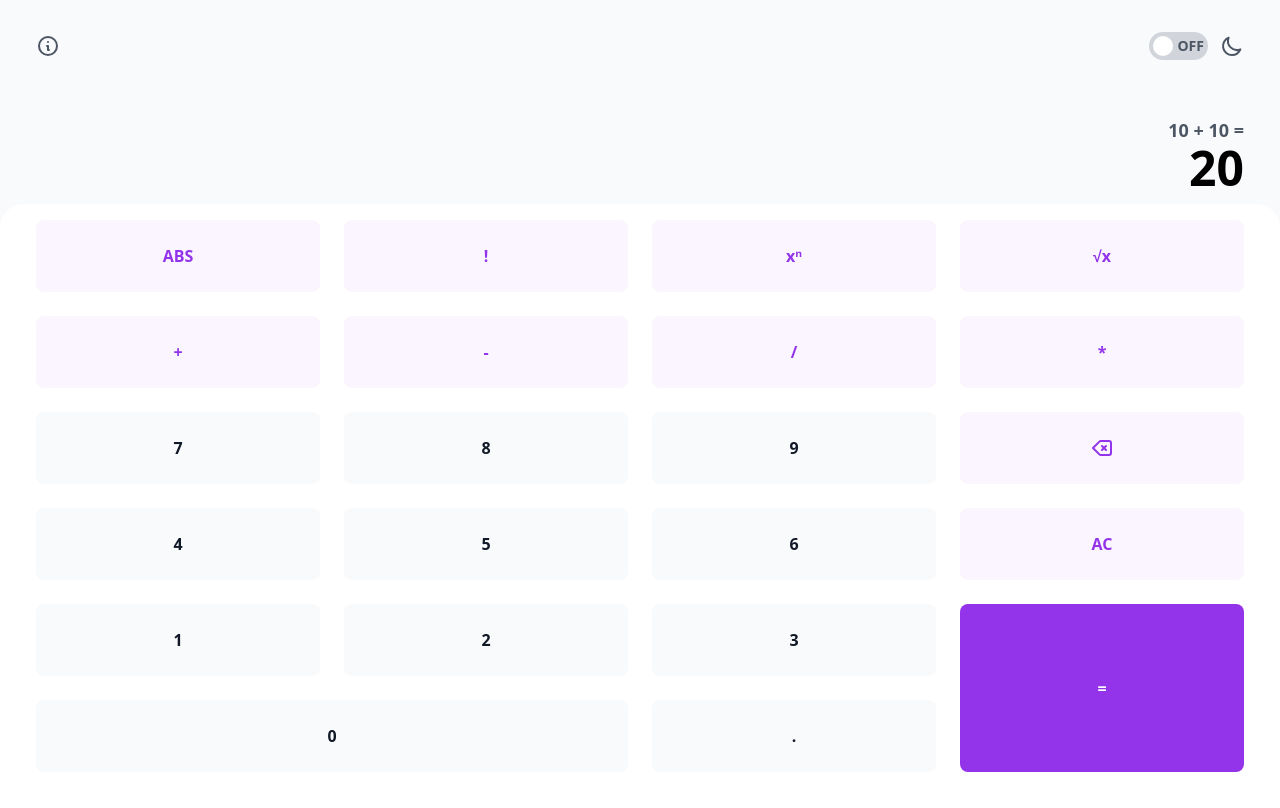
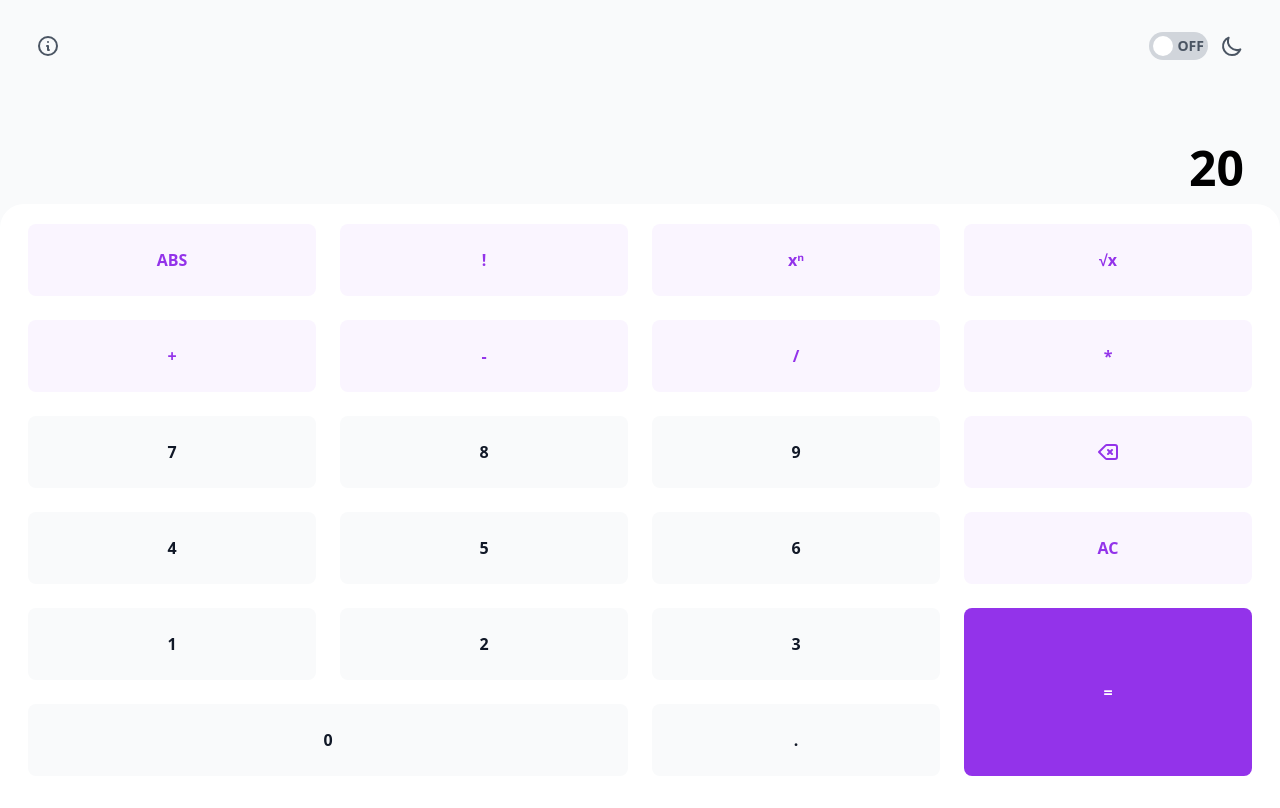
Before and after one commit to JosefKuchar/ivs-project, a Vue app in the folder src/: page / in a window 1280 px wide. Built offline with nearby package versions, Linux system fonts and the light colour scheme.

Commit message:
Added tailwindcss darkmode, autofocus on input, eslint/prettier

```diff
--- a/src/src/App.vue
+++ b/src/src/App.vue
@@ -1,66 +1,77 @@
 <template>
-  <div :class="darkMode ? 'bg-gray-900' : 'bg-gray-50'" class="transition ease-in-out min-h-screen flex flex-col">
-    <header class="flex justify-between items-center px-9 pt-8">
+  <div :class="darkMode ? 'dark' : ''" class="min-h-screen">
+    <div class="flex h-screen flex-col bg-gray-50 transition ease-in-out dark:bg-gray-900">
+      <header class="flex items-center justify-between px-9 pt-8">
         <InformationCircleIcon class="h-6 w-6 text-gray-600" />
-        <div class="space-x-3 flex items-center">
-            <LargeSwitch v-model="darkMode" @input="onDarkModeToggle"/>
-            <MoonIcon class="h-6 w-6 text-gray-600" v-if="!darkMode" />
-            <SolidMoonIcon v-else class="h-6 w-6 text-purple-600"/>
+        <div class="flex items-center space-x-3">
+          <LargeSwitch v-model="darkMode" @input="onDarkModeToggle" />
+          <MoonIcon v-if="!darkMode" class="h-6 w-6 text-gray-600" />
+          <SolidMoonIcon v-else class="h-6 w-6 text-purple-600" />
         </div>
       </header>
-    <div class="px-9 pt-14 pb-3 flex flex-col items-end">
-        <p class="text-lg font-semibold text-gray-600" :class="darkMode ? 'text-grey-300' : ''">10 + 10 =</p>
-        <h3 class="text-5xl font-bold" :class="darkMode ? 'text-white': ''">20</h3>
+      <div class="flex flex-col items-end px-9 pt-14 pb-3">
+        <input
+          ref="mathInput"
+          v-model="inputValue"
+          autofocus
+          class="w-full appearance-none bg-transparent text-right text-lg font-semibold text-gray-600 focus:text-purple-600 focus:outline-none dark:text-gray-300 dark:focus:text-purple-400"
+        />
+        <h3 class="text-5xl font-bold dark:text-white">20</h3>
       </div>
-    <div class="rounded-t-3xl px-9 py-4 space-y-6 grow transition ease-in-out" :class="darkMode ? 'bg-gray-800' : 'bg-white'">
-        <div class="grid grid-cols-4 gap-x-6">
-            <BaseButton type="function" :dark="darkMode" :key="updateKey">ABS</BaseButton>
-            <BaseButton type="function" :dark="darkMode" :key="updateKey">!</BaseButton>
-            <BaseButton type="function" :dark="darkMode" :key="updateKey">xⁿ</BaseButton>
-            <BaseButton type="function" :dark="darkMode" :key="updateKey">√x</BaseButton>
+      <div
+        class="flex h-full flex-col space-y-6 rounded-t-3xl bg-white px-7 pt-5 pb-8 transition ease-in-out dark:bg-gray-800"
+      >
+        <div class="grid grow grid-cols-4 gap-x-6">
+          <BaseButton type="function">ABS</BaseButton>
+          <BaseButton type="function">!</BaseButton>
+          <BaseButton type="function">xⁿ</BaseButton>
+          <BaseButton type="function">√x</BaseButton>
         </div>
-        <div class="grid grid-cols-4 gap-x-6">
-            <BaseButton type="function" :dark="darkMode" :key="updateKey">+</BaseButton>
-            <BaseButton type="function" :dark="darkMode" :key="updateKey">-</BaseButton>
-            <BaseButton type="function" :dark="darkMode" :key="updateKey">/</BaseButton>
-            <BaseButton type="function" :dark="darkMode" :key="updateKey">*</BaseButton>
+        <div class="grid grow grid-cols-4 gap-x-6">
+          <BaseButton type="function">+</BaseButton>
+          <BaseButton type="function">-</BaseButton>
+          <BaseButton type="function">/</BaseButton>
+          <BaseButton type="function">*</BaseButton>
         </div>
-        <div class="grid grid-cols-4 gap-x-6">
-            <BaseButton :dark="darkMode" :key="updateKey">7</BaseButton>
-            <BaseButton :dark="darkMode" :key="updateKey">8</BaseButton>
-            <BaseButton :dark="darkMode" :key="updateKey">9</BaseButton>
-            <BaseButton type="function" :dark="darkMode" :key="updateKey"><BackspaceIcon class="h-6 w-6"/></BaseButton>
+        <div class="grid grow grid-cols-4 gap-x-6">
+          <BaseButton>7</BaseButton>
+          <BaseButton>8</BaseButton>
+          <BaseButton>9</BaseButton>
+          <BaseButton type="function"><BackspaceIcon class="h-6 w-6" /></BaseButton>
         </div>
-        <div class="grid grid-cols-4 gap-x-6">
-            <BaseButton :dark="darkMode" :key="updateKey">4</BaseButton>
-            <BaseButton :dark="darkMode" :key="updateKey">5</BaseButton>
-            <BaseButton :dark="darkMode" :key="updateKey">6</BaseButton>
-            <BaseButton type="function" :dark="darkMode" :key="updateKey">AC</BaseButton>
+        <div class="grid grow grid-cols-4 gap-x-6">
+          <BaseButton>4</BaseButton>
+          <BaseButton>5</BaseButton>
+          <BaseButton>6</BaseButton>
+          <BaseButton type="function">AC</BaseButton>
         </div>
-        <div class="grid grid-cols-4 gap-x-6">
+        <div class="grid grow grid-cols-4 gap-x-6">
           <div class="col-span-2 flex flex-col gap-y-6">
-                <div class="grid grid-cols-2 gap-x-6">
-                    <BaseButton :dark="darkMode" :key="updateKey">1</BaseButton>
-                    <BaseButton :dark="darkMode" :key="updateKey">2</BaseButton>
+            <div class="grid grow grid-cols-2 gap-x-6">
+              <BaseButton>1</BaseButton>
+              <BaseButton>2</BaseButton>
             </div>
-                <BaseButton :dark="darkMode" :key="updateKey">0</BaseButton>
+            <div class="grid grow">
+              <BaseButton>0</BaseButton>
             </div>
-            <div class="flex flex-col space-y-6">
-                <BaseButton :dark="darkMode" :key="updateKey">3</BaseButton>
-                <BaseButton :dark="darkMode" :key="updateKey">.</BaseButton>
+          </div>
+          <div class="flex grow flex-col space-y-6">
+            <BaseButton>3</BaseButton>
+            <BaseButton>.</BaseButton>
           </div>
           <BaseButton type="filled">=</BaseButton>
+        </div>
       </div>
     </div>
   </div>
 </template>
 
 <script lang="ts">
-import { InformationCircleIcon, MoonIcon, BackspaceIcon } from "@heroicons/vue/outline";
-import { MoonIcon as SolidMoonIcon } from "@heroicons/vue/solid"
-import { defineComponent, ref } from "vue";
+import { InformationCircleIcon, MoonIcon, BackspaceIcon } from '@heroicons/vue/outline'
+import { MoonIcon as SolidMoonIcon } from '@heroicons/vue/solid'
+import { defineComponent, ref, onMounted, onUnmounted } from 'vue'
 import LargeSwitch from './components/LargeSwitch.vue'
-import BaseButton from "./components/BaseButton.vue";
+import BaseButton from './components/BaseButton.vue'
 
 export default defineComponent({
   components: {
@@ -73,18 +84,32 @@ export default defineComponent({
   },
   setup() {
     let darkMode = ref(false)
-        let updateKey = ref(0)
+    let mathInput = ref<InstanceType<typeof HTMLInputElement>>()
+    let inputValue = ref('')
 
     const onDarkModeToggle = () => {
       darkMode.value = !darkMode.value
-            updateKey.value++
     }
+
+    const focusInput = () => {
+      if (mathInput.value) mathInput.value.focus()
+    }
+
+    onMounted(() => {
+      document.addEventListener('keydown', focusInput)
+    })
+
+    onUnmounted(() => {
+      document.removeEventListener('keydown', focusInput)
+    })
 
     return {
       darkMode,
       onDarkModeToggle,
-            updateKey,
+      focusInput,
+      mathInput,
+      inputValue,
     }
-    }
+  },
 })
 </script>
--- a/src/src/components/BaseButton.vue
+++ b/src/src/components/BaseButton.vue
@@ -1,54 +1,42 @@
 <template>
-  <button class="p-6 rounded-lg cursor-pointer transition ease-in-out font-semibold flex items-center justify-center transition ease-in-out"
-          :class="buttonClasses">
+  <button
+    class="flex h-full cursor-pointer items-center justify-center rounded-lg p-6 font-semibold transition ease-in-out"
+    :class="buttonClasses"
+  >
     <slot></slot>
   </button>
 </template>
 
 <script lang="ts">
-import { defineComponent, ref, watch } from "vue";
+import { defineComponent, ref } from 'vue'
 
 export default defineComponent({
   props: {
     type: {
       type: String,
-          default: ''
+      default: '',
     },
-      dark: {
-          type: Boolean,
-          default: false
-      }
   },
   setup(props) {
     let buttonClasses = ref('')
 
     switch (props.type) {
       case 'function':
-              buttonClasses.value = 'text-purple-600 bg-purple-50 hover:bg-purple-100';
+        buttonClasses.value =
+          'text-purple-600 bg-purple-50 dark:text-purple-400 dark:bg-gray-700 dark:hover:bg-gray-600 hover:bg-purple-100'
         break
       case 'filled':
         buttonClasses.value = 'text-white bg-purple-600 hover:bg-purple-700'
         break
       default:
-              buttonClasses.value = 'text-gray-900 bg-gray-50 hover:bg-gray-100'
+        buttonClasses.value =
+          'text-gray-900 bg-gray-50 hover:bg-gray-100 dark:text-white dark:bg-gray-700 dark:hover:bg-gray-600'
         break
     }
 
-      if (props.dark) {
-          switch (props.type) {
-              case 'function':
-                  buttonClasses.value = 'text-purple-400 bg-gray-700 hover:bg-gray-600';
-                  break
-              case 'filled': break
-              default:
-                  buttonClasses.value = 'text-white bg-gray-700 hover:bg-gray-600'
-                  break
+    return {
+      buttonClasses,
     }
-      }
-
-      return {
-          buttonClasses
-      }
-  }
+  },
 })
 </script>
--- a/src/src/components/HelloWorld.vue
+++ b/src/src/components/HelloWorld.vue
@@ -1,6 +1,6 @@
 <script setup>
-  import { invoke } from '@tauri-apps/api/tauri'
-  import { ref } from 'vue'
+import { invoke } from '@tauri-apps/api/tauri'
+import { ref } from 'vue'
 </script>
 
 <script>
@@ -8,34 +8,35 @@ export default {
   data() {
     return {
       count: 0,
-      msg: ""
+      msg: '',
     }
   },
 
   methods: {
     increment() {
       // Test invoke of API
-      invoke("math_operation", {
-        event: "sum",
+      invoke('math_operation', {
+        event: 'sum',
         payload: {
-          a: "450",
-          b: "720",
-          operation: "divide"
-        }
-
-      }).then(result => {
-        this.msg = result
-      }).catch(error => {
-        this.msg = error
-      });
+          a: '450',
+          b: '720',
+          operation: 'divide',
+        },
+      })
+        .then((result) => {
+          this.msg = result
+        })
+        .catch((error) => {
+          this.msg = error
+        })
       this.count++
-    }
-  }
+    },
+  },
 }
 </script>
 
 <template>
-  <h1>{{ msg}}</h1>
+  <h1>{{ msg }}</h1>
 
   <p>
     Recommended IDE setup:
@@ -47,9 +48,7 @@ export default {
   <p>See <code>README.md</code> for more information.</p>
 
   <p>
-    <a href="https://vitejs.dev/guide/features.html" target="_blank">
-      Vite Docs
-    </a>
+    <a href="https://vitejs.dev/guide/features.html" target="_blank"> Vite Docs </a>
     |
     <a href="https://v3.vuejs.org/" target="_blank">Vue 3 Docs</a>
   </p>
--- a/src/src/components/LargeSwitch.vue
+++ b/src/src/components/LargeSwitch.vue
@@ -1,10 +1,14 @@
 <template>
   <div>
     <label class="cursor-pointer">
-          <input type="checkbox" :value="modelValue" :checked="modelValue" @click="onInputEvent" class="hidden">
-          <div tabindex="0" class="rounded-full flex p-1 font-semibold text-sm items-center space-x-1" :class="modelValue ? 'bg-purple-600' : 'bg-gray-300'">
+      <input type="checkbox" :value="modelValue" :checked="modelValue" class="hidden" @click="onInputEvent" />
+      <div
+        tabindex="0"
+        class="flex items-center space-x-1 rounded-full p-1 text-sm font-semibold"
+        :class="modelValue ? 'bg-purple-600' : 'bg-gray-300'"
+      >
         <div v-if="modelValue" class="text-white">ON</div>
-              <div class="h-5 w-5 bg-white rounded-full"></div>
+        <div class="h-5 w-5 rounded-full bg-white"></div>
         <div v-if="!modelValue" class="text-gray-600">OFF</div>
       </div>
     </label>
@@ -12,14 +16,14 @@
 </template>
 
 <script lang="ts">
-import { defineComponent } from "vue";
+import { defineComponent } from 'vue'
 
 export default defineComponent({
   props: {
     modelValue: {
       type: Boolean,
-            default: false
-        }
+      default: false,
+    },
   },
   emits: ['input', 'update:modelValue'],
   setup(props, { emit }) {
@@ -29,8 +33,8 @@ export default defineComponent({
     }
 
     return {
-            onInputEvent
+      onInputEvent,
     }
-    }
+  },
 })
 </script>
--- a/src/tailwind.config.js
+++ b/src/tailwind.config.js
@@ -7,4 +7,5 @@ module.exports = {
     extend: {},
   },
   plugins: [],
+  darkMode: 'class',
 }
```
Also changed, not shown: src/package.json (+18 -1 lines), src/.eslintrc.js (added), src/.prettierrc.json (added), 1 other file (tests, documents, lock files or other folders). Lines whose indentation alone changed are shown as unchanged.
